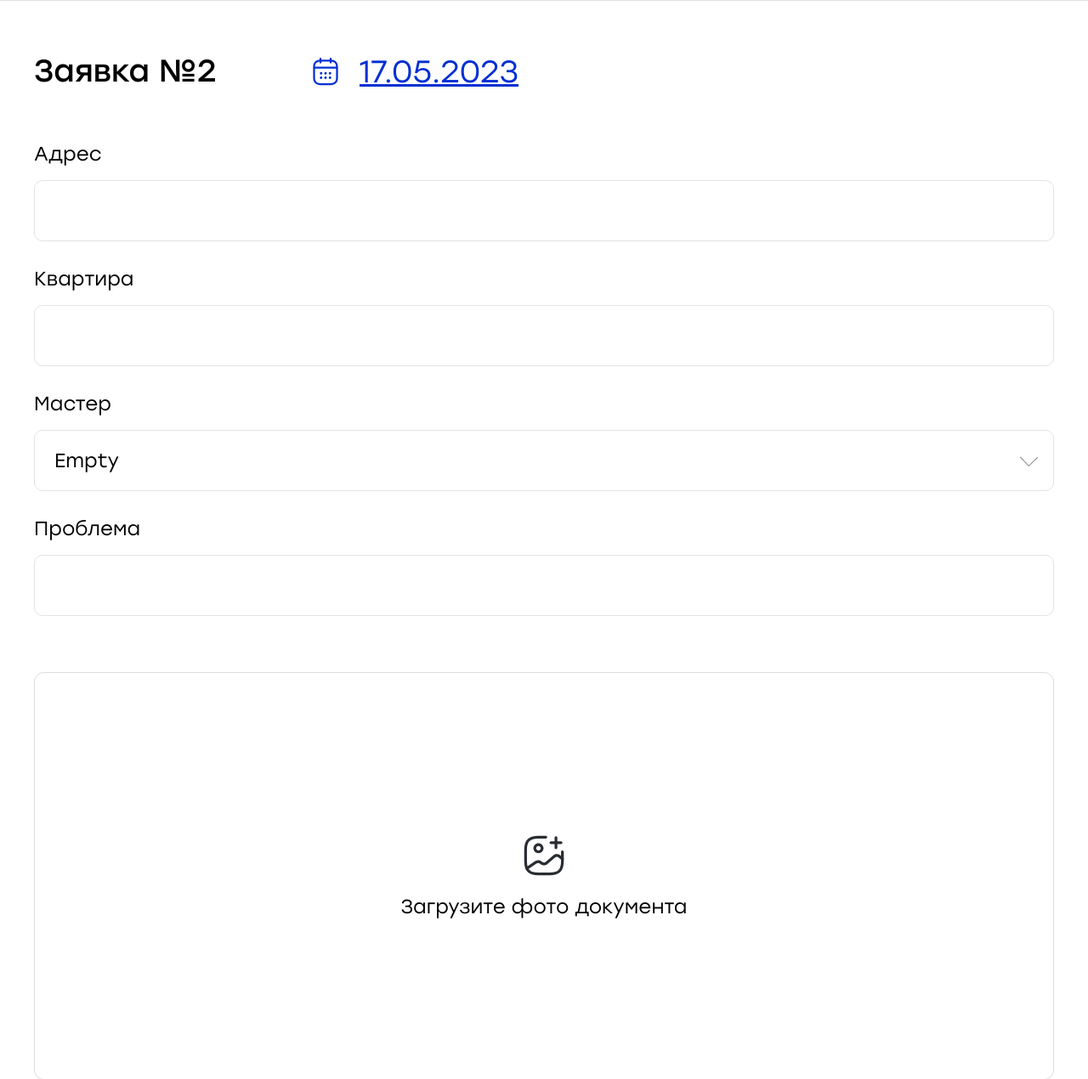
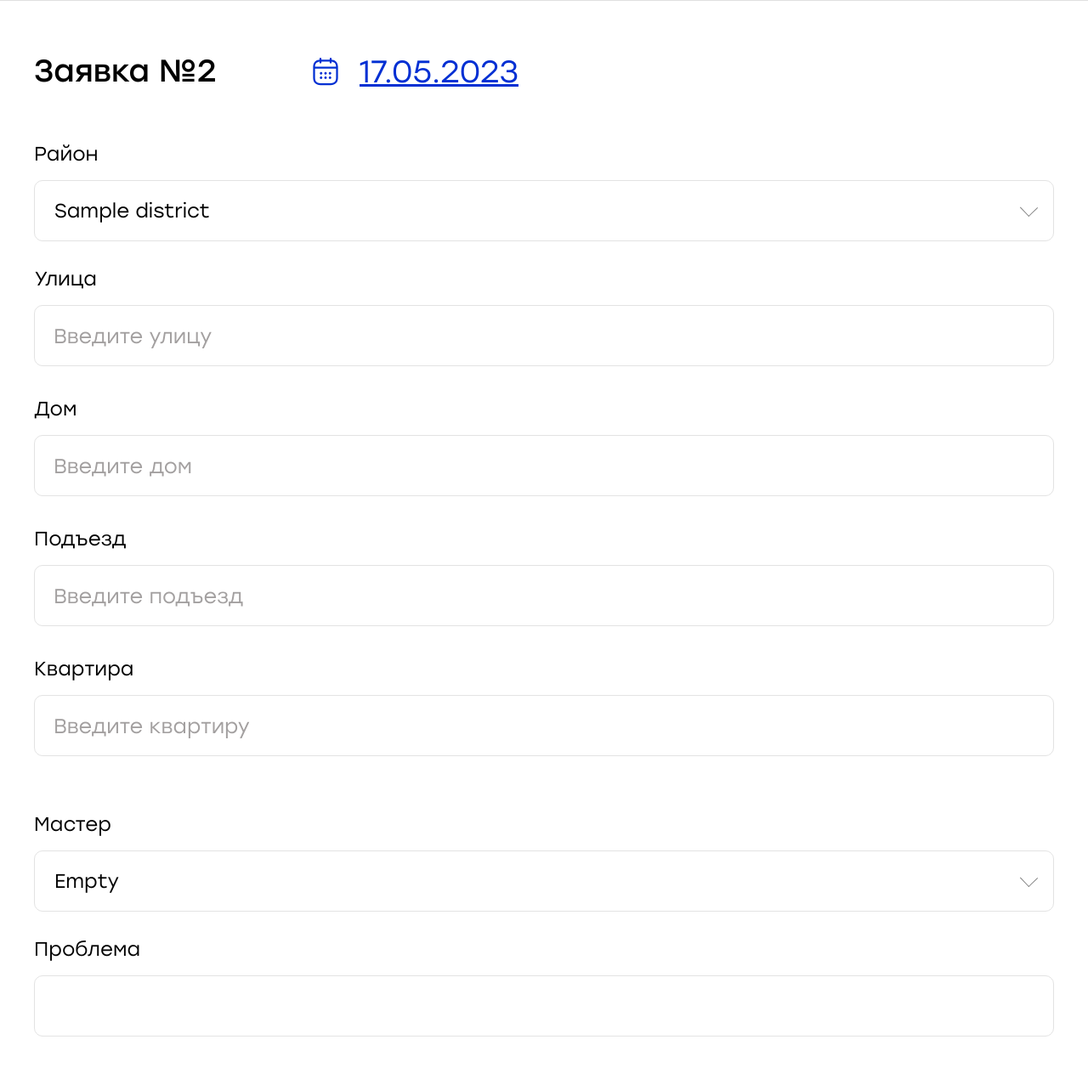
Before and after one commit to Shaykhattarov/crm-domofon-flask, a Flask app: page /operator-create-order in a window 1280 px wide. Shown: the part 129-1399 px from the top of the page at 85% size. Run offline with Flask 3, Linux system fonts and the light colour scheme; a user stored in the database is signed in; tables that the repository leaves empty hold one stand-in row (values such as "Sample post"); some libraries are stand-ins or nearby versions.

Commit message:
change operator part

```diff
--- a/app/forms/operator.py
+++ b/app/forms/operator.py
@@ -1,15 +1,17 @@
 from flask_wtf import FlaskForm
 from wtforms import StringField, SubmitField, FileField, SelectField
 from wtforms.validators import DataRequired, Length
-from app.models import Tariff, User, Application, ApplicationStatus
-from common import generate_address_help_list
+from app.models import Tariff, User, Application, ApplicationStatus, District
 from app import db
 
 
 
 
 class OperatorPay(FlaskForm):
-    address = StringField("Адрес", validators=[DataRequired()])
+    street = StringField('Улица', validators=[DataRequired()])
+    front_door = StringField('Подъезд', validators=[DataRequired()])
+    house = StringField('Дом', validators=[DataRequired()])
+    district = SelectField('Район', choices=[], validators=[DataRequired()])
     apartment = StringField("Квартира", validators=[DataRequired()])
     tariff = SelectField("Тариф", choices=[], validators=[DataRequired()])
     amount = StringField("Сумма", validators=[DataRequired(), Length(min=2, max=8)])
@@ -29,12 +31,29 @@
         else:
             self.tariff.choices = [('0', 'Empty')]
 
+    def add_district_choices(self):
+        """ Добавление выбора в поле Тариф """
+        district = []
+        try:
+            district = db.session.query(District).all()
+        except Exception as err:
+            print(err)
+
+        if district is not None and len(district) != 0:
+            for el in district:
+                self.district.choices.append((el.id, el.name))
+        else:
+            self.district.choices = [('0', 'Empty')]
+
 
 
 class CreateApplicationForm(FlaskForm):
     date = StringField('', validators=[DataRequired()])
-    address = StringField('Адрес', validators=[DataRequired()])
-    apartment = StringField('Квартира', validators=[DataRequired()])
+    street = StringField('Улица', validators=[DataRequired()])
+    front_door = StringField('Подъезд', validators=[DataRequired()])
+    house = StringField('Дом', validators=[DataRequired()])
+    district = SelectField('Район', choices=[], validators=[DataRequired()])
+    apartment = StringField("Квартира", validators=[DataRequired()])
     master = SelectField('Мастер', choices=[], validators=[DataRequired()])
     problem = StringField('Проблема', validators=[DataRequired()])
     image = FileField('Изображение', validators=[DataRequired()])
@@ -53,6 +72,20 @@
                 self.master.choices.append((master.id, f"{master.name} - {master.phone}"))
         else:
             self.master.choices = [(0, 'Empty')]
+
+    def add_district_choices(self):
+        """ Добавление выбора в поле Тариф """
+        district = []
+        try:
+            district = db.session.query(District).all()
+        except Exception as err:
+            print(err)
+
+        if district is not None and len(district) != 0:
+            for el in district:
+                self.district.choices.append((el.id, el.name))
+        else:
+            self.district.choices = [('0', 'Empty')]
 
 
 
@@ -183,8 +216,25 @@
 
 
 class ViewReportApplicationForm(FlaskForm):
-    address = StringField('Адрес', validators=[DataRequired()])
-    apartment = StringField('Квартира', validators=[DataRequired()])
+    street = StringField('Улица', validators=[DataRequired()])
+    front_door = StringField('Подъезд', validators=[DataRequired()])
+    house = StringField('Дом', validators=[DataRequired()])
+    district = SelectField('Район', choices=[], validators=[DataRequired()])
+    apartment = StringField("Квартира", validators=[DataRequired()])
     from_date = StringField("", validators=[DataRequired()])
     to_date = StringField('', validators=[DataRequired()])
     submit = SubmitField('Вывести отчёт')
+
+    def add_district_choices(self):
+        """ Добавление выбора в поле Тариф """
+        district = []
+        try:
+            district = db.session.query(District).all()
+        except Exception as err:
+            print(err)
+
+        if district is not None and len(district) != 0:
+            for el in district:
+                self.district.choices.append((el.id, el.name))
+        else:
+            self.district.choices = [('0', 'Empty')]
--- a/app/forms/organization.py
+++ b/app/forms/organization.py
@@ -3,7 +3,7 @@
 from wtforms.validators import DataRequired, Length
 
 from app import db
-from app.models import EquipmentList, Tariff, District, Address
+from app.models import EquipmentList, Tariff, District
 
 
 
--- a/app/models/application.py
+++ b/app/models/application.py
@@ -6,9 +6,8 @@
     __tablename__ = 'application'
 
     id = db.Column(db.Integer, primary_key=True)
-    address = db.Column(db.String(500), nullable=False)
+    address_id = db.Column(db.Integer, db.ForeignKey('address.id'), nullable=False)
     status = db.Column(db.Integer, db.ForeignKey('application_status.id'))
-    apartment = db.Column(db.String(200), nullable=False)
     master_id = db.Column(db.Integer, db.ForeignKey('user.id'), nullable=False)
     date = db.Column(db.Date, nullable=False)
     image = db.Column(db.String(300), nullable=False)
--- a/app/routes.py
+++ b/app/routes.py
@@ -245,14 +245,18 @@
     data = {}
     form: CreateApplicationForm = CreateApplicationForm()
     form.add_master_choices()
+    form.add_district_choices()
     data['id']: int = count_application() + 1
     data['address'] = generate_address_help_list()
     if form.validate_on_submit():
-        result = create_application(address=form.address.data, apartment=form.apartment.data, master_id=form.master.data, problem=form.problem.data, date=form.date.data, image=form.image.data)
+        result = create_application(district_id=form.district.data, street=form.street.data, front_door=form.front_door.data, house=form.house.data, apartment=form.apartment.data,
+                                    master_id=form.master.data, date=form.date.data, problem=form.problem.data, image=form.image.data)
         if result['error'] == '':
-            flash("Заявка успешно создана!")
+            flash('Заявка успешно создана!')
+            return redirect(url_for('operator_create_order'))
         else:
-            flash("Произошла ошибка!")
+            flash('Произошла ошибка при создании заявки или данный адрес не существует!')
+            return redirect(url_for('operator_create_order'))
 
     return render_template('/operator/create-order.html', form=form, data=data)
 
@@ -265,6 +269,7 @@
 
     form: OperatorPay = OperatorPay()
     form.add_tariff_choices()
+    form.add_district_choices()
     address_list: list = generate_address_help_list()
     if form.validate_on_submit():
         amount = float(form.amount.data)
@@ -274,7 +279,8 @@
         else:
             amount: int = math.ceil(amount)
 
-        pay: dict = operator_pay_lk(address=form.address.data, apartment=form.apartment.data, amount=amount, tariff_id=form.tariff.data)
+        pay: dict = operator_pay_lk(district_id=form.district.data, street=form.street.data, front_door=form.front_door.data, house=form.house.data, apartment=form.apartment.data,
+                                     amount=amount, tariff_id=form.tariff.data)
 
         if pay['status'] == 'good':
             flash("Оплата проведена успешно!")
@@ -334,9 +340,11 @@
 
     data = {}
     form = ViewReportApplicationForm()
+    form.add_district_choices()
     data['address'] = generate_address_help_list()
     if form.validate_on_submit():
-        result = view_report_about_payments(address=form.address.data, appartment=form.apartment.data, from_date=form.from_date.data, to_date=form.to_date.data)
+        result = view_report_about_payments(district_id=form.district.data, street=form.street.data, house=form.house.data, front_door=form.front_door.data,
+                                            apartment=form.apartment.data, from_date=form.from_date.data, to_date=form.to_date.data)
         if result['error'] is None or result['error'] == '':
             flash(result['message'][0], 'debt')
             flash(result['message'][1], 'option')
@@ -357,11 +365,19 @@
 
     data = {}
     form = ViewReportApplicationForm()
+    form.add_district_choices()
     data['address'] = generate_address_help_list()
     if form.validate_on_submit():
-        result = view_report_about_applications(address=form.address.data, apartment=form.apartment.data, from_date=form.from_date.data, to_date=form.to_date.data)
-        flash(result[0],'applications_count')
-        flash(result[1], 'return_applications')
+        result = view_report_about_applications(district_id=form.district.data, street=form.street.data, house=form.house.data, front_door=form.front_door.data,
+                                                apartment=form.apartment.data, from_date=form.from_date.data, to_date=form.to_date.data)
+        if result['error'] == '':
+            flash(result['message'][0],'applications_count')
+            flash(result['message'][1], 'return_applications')
+            return redirect(url_for('operator_report_request'))
+        else:
+            flash(result['message'],'applications_count')
+            flash(result['message'], 'return_applications')
+            return redirect(url_for('operator_report_request'))
 
     return render_template('/operator/report-request.html', form=form, data=data)
 
--- a/app/templates/client/payments.html
+++ b/app/templates/client/payments.html
@@ -24,7 +24,7 @@
                         {% for payment in payments %}
                             <tr>
                                 <td>{{ payment["payment_date"] }}&nbsp-&nbsp{{ payment["end_date"] }}</td><td>{{ payment["tariff"] }}</td><td>{{ payment["option"] }}</td>
-                                {% if payment["status"] %}
+                                {% if payment["status"] == 1 %}
                                     <td style="color: rgb(3, 176, 3);">Действует</td>
                                 {% else %}
                                     <td style="color: red;">Истёк</td>
--- a/app/templates/operator/create-order.html
+++ b/app/templates/operator/create-order.html
@@ -33,22 +33,19 @@
             <div id="calendar"></div>
             <div class="code-wrapper">
                 <div class="form-group">
-                    {{ form.address.label(class="label", for="address") }}
-                    {{ form.address(class="form-control select-styler", id="address", list="address-list") }}
-                    <datalist id="address-list">
-                        {% for address in data['address'] %}
-                            <option id="{{ address[0] }}">{{ address[1] }}</option>
-                        {% endfor %}
-                    </datalist>
+                    {{ form.district.label(class="label", for="district") }}
+                    {{ form.district(class="form-control select-styler", list="district_list", placeholder="Введите район") }}
                 </div>
                 <div class="form-group">
+                    {{ form.street.label(class="label", for="street") }}
+                    {{ form.street(class="form-control", id="street", list="street_list", placeholder="Введите улицу") }}
+                    {{ form.house.label(class="label", for="house") }}
+                    {{ form.house(class="form-control", list="house_list", placeholder="Введите дом") }}
+                    {{ form.front_door.label(class="label", for="front_door") }}
+                    {{ form.front_door(class="form-control", list="front_door_list", placeholder="Введите подъезд") }}
                     {{ form.apartment.label(class="label", for="apartment") }}
-                    {{ form.apartment(class="form-control select-styler", id="apartment", list="apartment-list") }}
-                    <datalist id="apartment-list">
-                        {% for apartment in data["apartment"] %}
-                            <option id="{{ apartment[0] }}">{{ apartment[1] }}</option>
-                        {% endfor %}
-                    </datalist>
+                    {{ form.apartment(class="form-control", list="apartment_list", placeholder="Введите квартиру") }}
+                    <datalist id="street_list"></datalist>
                 </div>
                 <div class="form-group">
                     {{ form.master.label(class="label", for="master") }}
--- a/common/application.py
+++ b/common/application.py
@@ -1,6 +1,6 @@
 from app import db, app
 import os, uuid
-from app.models import Application
+from app.models import Application, Address
 from datetime import datetime
 
 
@@ -22,13 +22,18 @@
     db.session.commit()
 
 
-def create_application(address: str, apartment: str, master_id: int, date: str, problem: str, image: object) -> dict:
+def create_application(street: str, house: str, front_door: str, district_id: int, apartment: str, master_id: int, date: str, problem: str, image: object) -> dict:
     """ Создание новой заявки на ремонт """
     file = upload_application(image)
+    address = db.session.query(Address).filter_by(district_id=district_id).filter_by(street=street).filter_by(house=house).filter_by(front_door=front_door).filter_by(apartment=apartment).first()
+    if address is None:
+        return {
+            'error': 'error',
+            'message': 'Данный адрес не зарегистрирован!'
+        }
     date = datetime.strptime(date, "%d.%m.%Y").date()
     application = Application(
-        address=address,
-        apartment=apartment,
+        address_id=address.id,
         master_id=int(master_id),
         status=1,
         date=date,
```
Also changed, not shown: app/templates/operator/pay.html (+10 -13 lines), app/templates/operator/report-pays.html (+9 -10 lines), app/templates/operator/report-request.html (+9 -10 lines), common/address.py (+0 -10 lines), common/payment.py (+4 -13 lines), common/report.py (+21 -24 lines), migrations/versions/623a665b24dc_.py (added, +38 -0 lines), migrations/versions/f8969f3fa0b4_.py (added, +46 -0 lines), app/static/images/applications/1cb08c24-f4af-11ed-b174-744ca147b69e_default.jpg (added), app/static/images/applications/2a3363f1-f4b3-11ed-b309-744ca147b69e_photo_2023-03-16_18-36-54.jpg (added), app/static/images/applications/9df2376e-f4af-11ed-b2f3-744ca147b69e_photo_2023-03-16_18-41-45.jpg (added), app/static/images/reports/1181c016-f4b3-11ed-b9bb-744ca147b69e_photo_2023-03-16_18-36-54.jpg (added).
